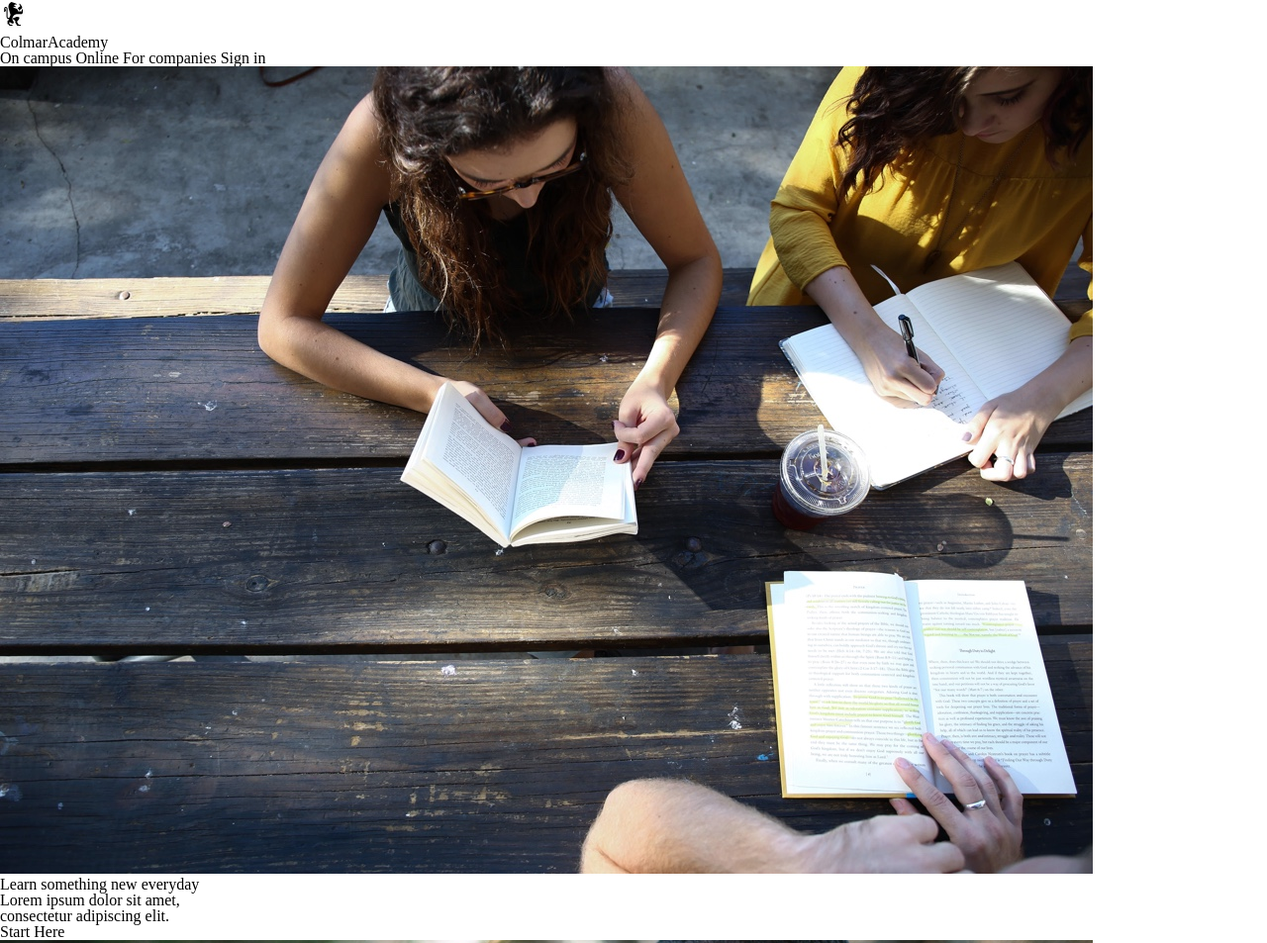
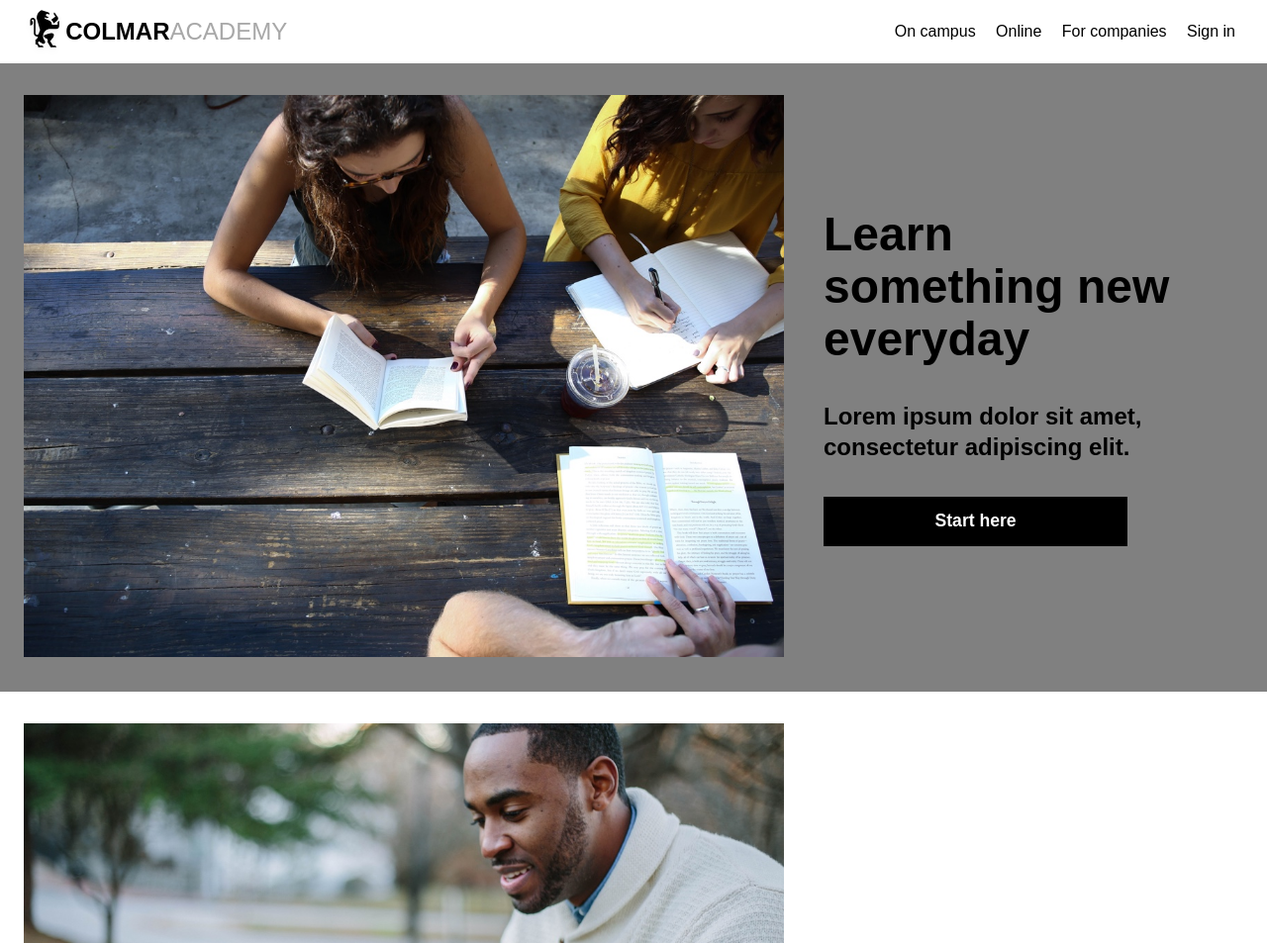
Before and after one commit to AtrumGeost/colmaracademy, a plain HTML site: page index.html in a window 1280 px wide. Shown: the top 953 px of the page at 99% size. Drawn offline with Linux system fonts and the light colour scheme.

Commit message:
Add CTA styles.

```diff
--- a/index.html
+++ b/index.html
@@ -17,10 +17,10 @@
         </div>
       </div>
       <nav class="desktop">
-        <span>On campus</span>
-        <span>Online</span>
-        <span>For companies</span>
-        <span>Sign in</span>
+        <span><a href="#">On campus</a></span>
+        <span><a href="#">Online</a></span>
+        <span><a href="#">For companies</a></span>
+        <span><a href="#">Sign in</a></span>
       </nav>
     </header>
     <!-- CTA section -->
@@ -31,7 +31,7 @@
       <div class="cta-content">
         <h1>Learn something new everyday</h1>
         <p>Lorem ipsum dolor sit amet,<br>consectetur adipiscing elit.</p>
-        <a class="button" href="#">Start Here</a>
+        <a class="button" href="#">Start here</a>
       </div>
     </div>
     <!-- Information section -->
--- a/resources/css/style.css
+++ b/resources/css/style.css
@@ -0,0 +1,94 @@
+html {
+  font-family: sans-serif;
+  font-size: 16px;
+}
+
+/*Header section*/
+
+header {
+  display: flex;
+  justify-content: space-between;
+  padding: 0 24px;
+  height: 64px;
+}
+
+.logo {
+  display: flex;
+  align-items: center;
+}
+
+.logo img {
+  height: 50px;
+}
+
+.name span {
+  text-transform: uppercase;
+  font-size: 1.5rem;
+}
+
+.name span:first-child {
+  font-weight: bold;
+}
+
+.name span:last-child {
+  color: #A8A8A8;
+  font-weight: 300;
+}
+
+.desktop {
+  margin: auto 0;
+}
+
+.desktop span {
+  margin: 0 8px;
+}
+
+/*CTA section*/
+
+.cta {
+  display: flex;
+  background-color: gray;
+}
+
+.main-image-container{
+  width: 60%;
+  margin: 32px 24px;
+}
+
+.main-image-container img {
+  width: 100%;
+  height: auto;
+}
+
+.cta-content {
+  display: flex;
+  flex-direction: column;
+  justify-content: center;
+  margin-left: 1rem;
+  /*margin-right: 200px;*/
+  width: 30%;
+}
+
+.cta-content p {
+  font-weight: bold;
+  font-size: 1.5rem;
+  line-height: 1.3;
+  margin: 35px 0;
+  f
+}
+
+h1 {
+  font-size: 3rem;
+  font-weight: 800;
+  line-height: 1.1;
+}
+
+.button {
+  color: white;
+  background-color: black;
+  width: 80%;
+  padding: 16px 0;
+  text-align: center;
+  font-weight: bold;
+  font-size: 1.1rem;
+}
```
